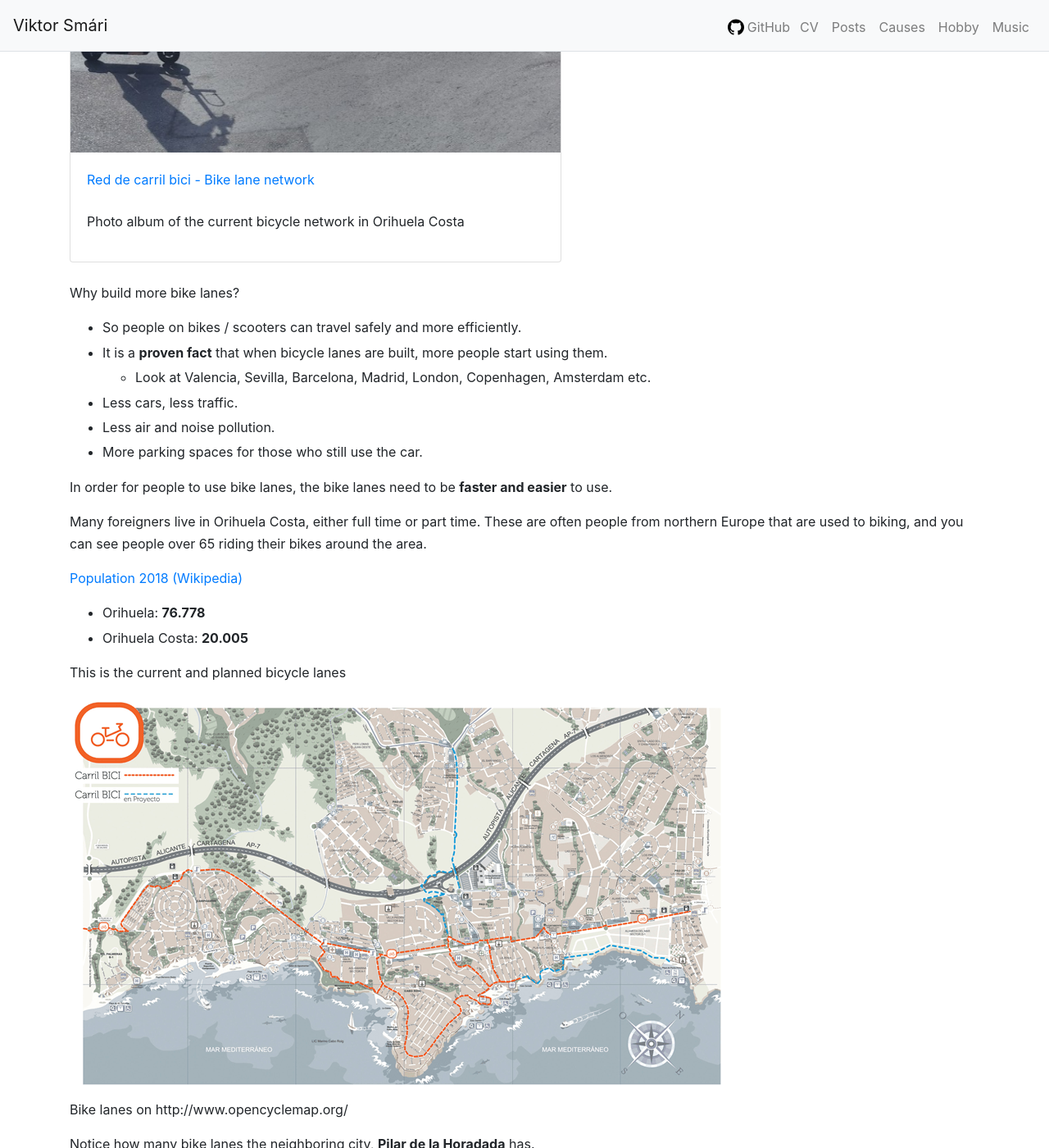
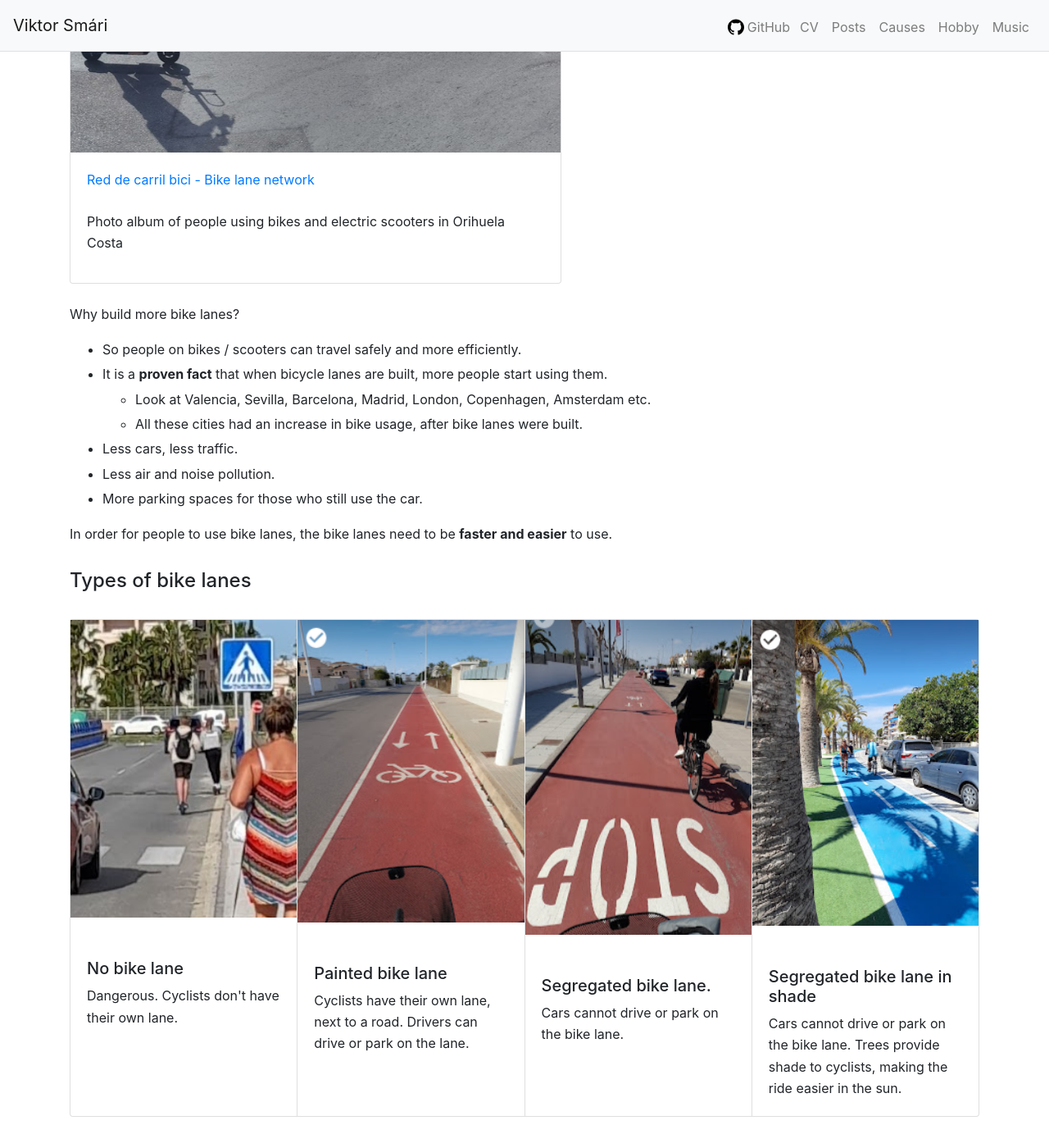
Before and after one commit to viktorsmari/viktorsmari.github.io, a Jekyll site: the page built from orihuela.md, in a window 1280 px wide and 1400 px high, scrolled down 1106 px. Shown: the whole window at 82% size. Built offline with Jekyll 4.4.1, drawn with Linux system fonts in a browser that asks for light colours; comment, search, counter and statistics services are not loaded; some of the changed text lies outside the part shown.

Commit message:
Add types of bike lanes

```diff
--- a/orihuela.md
+++ b/orihuela.md
@@ -16,26 +16,81 @@ Open in a new window
 </a>
 
 <div class="card my-4" style="width:600px">
-<a href="https://photos.app.goo.gl/HG58UKDLRJmYrqXt6" target="_blank">
-<img class="card-img-top" src="/assets/bikes.png" alt="Bike lanes in Orihuela Costa">
-</a>
-<div class="card-body">
-<a href="https://photos.app.goo.gl/HG58UKDLRJmYrqXt6" target="_blank">Red de carril bici - Bike lane network</a>
-<p class="mt-4">Photo album of the current bicycle network in Orihuela Costa</p>
-</div>
+  <a href="https://photos.app.goo.gl/HG58UKDLRJmYrqXt6" target="_blank">
+    <img class="card-img-top" src="/assets/bikes.png" alt="Bike lanes in Orihuela Costa">
+  </a>
+  <div class="card-body">
+    <a href="https://photos.app.goo.gl/HG58UKDLRJmYrqXt6" target="_blank">Red de carril bici - Bike lane network</a>
+    <p class="mt-4">Photo album of people using bikes and electric scooters in Orihuela Costa</p>
+  </div>
 </div>
 
 Why build more bike lanes?
 - So people on bikes / scooters can travel safely and more efficiently.
 - It is a **proven fact** that when bicycle lanes are built, more people start using them.
    - Look at Valencia, Sevilla, Barcelona, Madrid, London, Copenhagen, Amsterdam etc.
+   - All these cities had an increase in bike usage, after bike lanes were built.
 - Less cars, less traffic.
 - Less air and noise pollution.
 - More parking spaces for those who still use the car.
 
 In order for people to use bike lanes, the bike lanes need to be **faster and easier** to use.
 
+#### Types of bike lanes
 
+
+<div class="card-group">
+<div class="card my-4" style="idth:200px">
+  <img src="/assets/orihuela/nobikelane.png" class="img-fluid" />
+  <div class="card-body">
+  <h5>
+    No bike lane
+  </h5>
+  <p class="card-text">
+    Dangerous. Cyclists don't have their own lane.
+  </p>
+  </div>
+</div>
+
+<div class="card my-4" style="wdth:200px">
+  <img src="/assets/orihuela/paintedlane.png" class="img-fluid" />
+  <div class="card-body">
+  <h5>
+    Painted bike lane
+  </h5>
+  <p class="card-text">
+    Cyclists have their own lane, next to a road. Drivers can drive or park on the lane.
+  </p>
+  </div>
+</div>
+
+<div class="card my-4" style="with:200px">
+  <img src="/assets/orihuela/segregatedbikelane.png" class="img-fluid" />
+  <div class="card-body">
+  <h5>
+    Segregated bike lane.
+  </h5>
+  <p class="card-text">
+    Cars cannot drive or park on the bike lane.
+  </p>
+  </div>
+</div>
+
+<div class="card my-4" style="widh:200px">
+  <img src="/assets/orihuela/bikelaneshade.png" class="img-fluid" />
+  <div class="card-body">
+  <h5>
+    Segregated bike lane in shade
+  </h5>
+  <p class="card-text">
+    Cars cannot drive or park on the bike lane.
+    Trees provide shade to cyclists, making the ride easier in the sun.
+  </p>
+  </div>
+</div>
+</div>
+
+#### Orihuela Costa statistics
 Many foreigners live in Orihuela Costa, either full time or part time.
 These are often people from northern Europe that are used to biking, and you can see people over 65 riding their bikes around the area.
 
```
Also changed, not shown: other parts of orihuela.md (+1 -3 lines), assets/orihuela/bikelaneshade.png (added), assets/orihuela/nobikelane.png (added), assets/orihuela/paintedlane.png (added), assets/orihuela/segregatedbikelane.png (added).
